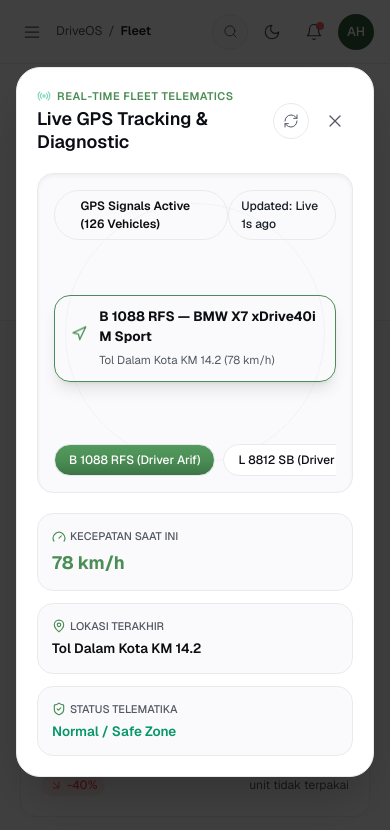
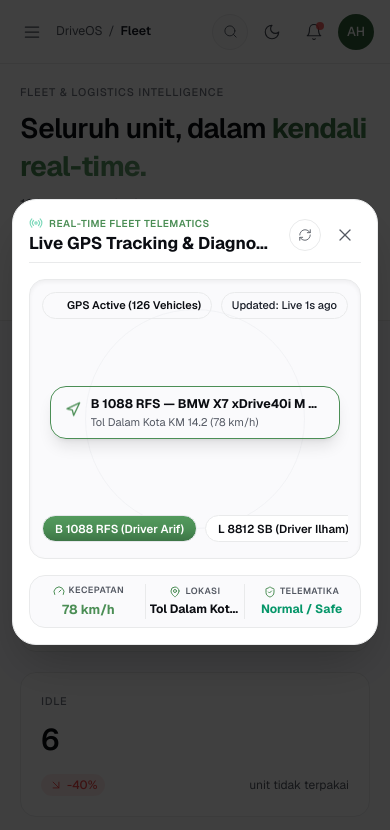
Before and after one commit to Nevad-dot/Vibe-Coding-DriveOS, a Next.js app in the folder apps/web/: page /fleet in a window 390 px wide. Both pictures are taken after a click on the button "Live Tracking". Shown: the top 830 px of the page. Built offline with nearby package versions, Linux system fonts and the light colour scheme.

Commit message:
fix: Overhaul LiveTrackingModal map layout and FleetTablePanel touch-scroll min-w-620px table for mobile viewports

```diff
--- a/apps/web/src/features/fleet/components/LiveTrackingModal.tsx
+++ b/apps/web/src/features/fleet/components/LiveTrackingModal.tsx
@@ -53,7 +53,7 @@ export const LiveTrackingModal: React.FC<LiveTrackingModalProps> = ({ isOpen, on
           animate={{ opacity: 1 }}
           exit={{ opacity: 0 }}
           transition={{ duration: 0.15 }}
-          className="fixed inset-0 z-[100] flex items-center justify-center p-4"
+          className="fixed inset-0 z-[100] flex items-center justify-center p-3 sm:p-4"
         >
           {/* Full Screen Dark Backdrop Overlay */}
           <div
@@ -68,33 +68,33 @@ export const LiveTrackingModal: React.FC<LiveTrackingModalProps> = ({ isOpen, on
             animate={{ opacity: 1, scale: 1, y: 0 }}
             exit={{ opacity: 0, scale: 0.95, y: 16 }}
             transition={{ type: "spring", stiffness: 380, damping: 28 }}
-            className="relative w-full max-w-[840px] max-h-[90vh] overflow-y-auto bg-surfaceLight-card border border-surfaceLight-border rounded-3xl shadow-2xl z-10 p-5 sm:p-7 flex flex-col gap-5"
+            className="relative w-full max-w-[800px] max-h-[90vh] overflow-y-auto bg-surfaceLight-card border border-surfaceLight-border rounded-3xl shadow-2xl z-10 p-4 sm:p-7 flex flex-col gap-4"
           >
             {/* Header */}
-            <div className="flex items-center justify-between">
-              <div>
-                <span className="text-[11px] font-semibold text-brand uppercase tracking-wider block mb-1 flex items-center gap-1.5">
-                  <Radio className="w-3.5 h-3.5 text-emerald-500 animate-pulse" />
+            <div className="flex items-center justify-between gap-3 pb-2 border-b border-surfaceLight-border">
+              <div className="min-w-0 flex-1">
+                <span className="text-[10px] sm:text-[11px] font-semibold text-brand uppercase tracking-wider block mb-0.5 flex items-center gap-1.5 truncate">
+                  <Radio className="w-3.5 h-3.5 text-emerald-500 animate-pulse shrink-0" />
                   REAL-TIME FLEET TELEMATICS
                 </span>
-                <h3 className="text-[18px] font-display font-semibold text-textGray-display leading-tight">
+                <h3 className="text-[17px] sm:text-[20px] font-display font-bold text-textGray-display leading-tight truncate">
                   Live GPS Tracking & Diagnostic
                 </h3>
               </div>
 
-              <div className="flex items-center gap-2">
+              <div className="flex items-center gap-2 shrink-0">
                 <button
                   type="button"
                   onClick={handleRefresh}
-                  className="w-9 h-9 rounded-full border border-surfaceLight-border flex items-center justify-center text-textGray-tertiary hover:text-textGray-display hover:bg-surfaceLight-pearl transition-colors cursor-pointer"
+                  className="w-8 h-8 rounded-full border border-surfaceLight-border flex items-center justify-center text-textGray-tertiary hover:text-textGray-display hover:bg-surfaceLight-pearl transition-colors cursor-pointer"
                   title="Refresh GPS Feed"
                 >
-                  <RefreshCw className={`w-4 h-4 ${isRefreshing ? "animate-spin text-brand" : ""}`} strokeWidth={1.5} />
+                  <RefreshCw className={`w-3.5 h-3.5 ${isRefreshing ? "animate-spin text-brand" : ""}`} strokeWidth={1.5} />
                 </button>
                 <button
                   type="button"
                   onClick={onClose}
-                  className="w-9 h-9 rounded-full flex items-center justify-center text-textGray-tertiary hover:text-textGray-display hover:bg-surfaceLight-pearl transition-colors cursor-pointer"
+                  className="w-8 h-8 rounded-full flex items-center justify-center text-textGray-tertiary hover:text-textGray-display hover:bg-surfaceLight-pearl transition-colors cursor-pointer"
                 >
                   <X className="w-5 h-5" strokeWidth={1.5} />
                 </button>
@@ -102,45 +102,45 @@ export const LiveTrackingModal: React.FC<LiveTrackingModalProps> = ({ isOpen, on
             </div>
 
             {/* Simulated Live GPS Map View */}
-            <div className="relative w-full h-[320px] rounded-2xl bg-surfaceLight-pearl border border-surfaceLight-border overflow-hidden flex flex-col justify-between p-4 shadow-inner">
+            <div className="relative w-full h-[280px] sm:h-[320px] rounded-2xl bg-surfaceLight-pearl border border-surfaceLight-border overflow-hidden flex flex-col justify-between p-3 sm:p-4 shadow-inner">
               {/* Top Bar inside Map */}
-              <div className="flex items-center justify-between z-10">
-                <div className="px-3 py-1.5 rounded-full bg-surfaceLight-card/90 border border-surfaceLight-border text-[12px] font-semibold text-textGray-display backdrop-blur-xs shadow-xs flex items-center gap-2">
+              <div className="flex flex-wrap items-center justify-between gap-2 z-10">
+                <div className="px-2.5 py-1 rounded-full bg-surfaceLight-card/90 border border-surfaceLight-border text-[11px] font-semibold text-textGray-display backdrop-blur-xs shadow-xs flex items-center gap-1.5 whitespace-nowrap">
                   <span className="w-2 h-2 rounded-full bg-emerald-500 animate-ping" />
-                  <span>GPS Signals Active (126 Vehicles)</span>
+                  <span>GPS Active (126 Vehicles)</span>
                 </div>
-                <div className="px-3 py-1.5 rounded-full bg-surfaceLight-card/90 border border-surfaceLight-border text-[12px] font-medium text-textGray-primary backdrop-blur-xs">
+                <div className="px-2.5 py-1 rounded-full bg-surfaceLight-card/90 border border-surfaceLight-border text-[11px] font-medium text-textGray-primary backdrop-blur-xs whitespace-nowrap">
                   Updated: Live 1s ago
                 </div>
               </div>
 
               {/* Map Visual Simulation Overlay */}
               <div className="absolute inset-0 flex items-center justify-center pointer-events-none opacity-40">
-                <div className="w-[420px] h-[420px] rounded-full border border-brand/20 animate-ping" />
-                <div className="absolute w-[260px] h-[260px] rounded-full border border-brand/40" />
+                <div className="w-[360px] h-[360px] rounded-full border border-brand/20 animate-ping" />
+                <div className="absolute w-[220px] h-[220px] rounded-full border border-brand/40" />
               </div>
 
               {/* Center Vehicle Location Badge */}
-              <div className="relative z-10 self-center bg-surfaceLight-card/95 border border-[#4B8E55] px-4 py-2.5 rounded-2xl shadow-lg flex items-center gap-3 backdrop-blur-xs">
-                <Navigation className="w-5 h-5 text-brand transform rotate-45 animate-bounce" />
-                <div>
-                  <span className="text-[13.5px] font-bold text-textGray-display block">
+              <div className="relative z-10 self-center max-w-[95%] bg-surfaceLight-card/95 border border-[#4B8E55] px-3.5 py-2 rounded-2xl shadow-lg flex items-center gap-2.5 backdrop-blur-xs text-left">
+                <Navigation className="w-4 h-4 text-brand transform rotate-45 animate-bounce shrink-0" />
+                <div className="min-w-0 flex-1">
+                  <span className="text-[12.5px] sm:text-[13.5px] font-bold text-textGray-display block truncate">
                     {selectedUnit.plate} — {selectedUnit.model}
                   </span>
-                  <span className="text-[11.5px] text-textGray-tertiary">
+                  <span className="text-[11px] text-textGray-tertiary block truncate">
                     {selectedUnit.location} ({selectedUnit.speed})
                   </span>
                 </div>
               </div>
 
               {/* Bottom Unit Switcher Bar */}
-              <div className="flex items-center gap-2 overflow-x-auto z-10 pt-2">
+              <div className="flex items-center gap-2 overflow-x-auto no-scrollbar z-10 pt-2 pb-1 max-w-full">
                 {ACTIVE_TRACKING_UNITS.map((unit) => (
                   <button
                     key={unit.plate}
                     type="button"
                     onClick={() => setSelectedUnit(unit)}
-                    className={`px-3.5 py-1.5 rounded-full text-[12px] font-medium transition-all cursor-pointer whitespace-nowrap border ${
+                    className={`px-3 py-1 rounded-full text-[11.5px] font-semibold transition-all cursor-pointer whitespace-nowrap border shrink-0 ${
                       selectedUnit.plate === unit.plate
                         ? "bg-green-gradient-pill text-white shadow-xs"
                         : "bg-surfaceLight-card border-surfaceLight-border text-textGray-display hover:border-brand"
@@ -152,27 +152,27 @@ export const LiveTrackingModal: React.FC<LiveTrackingModalProps> = ({ isOpen, on
               </div>
             </div>
 
-            {/* Selected Unit Telematics Details */}
-            <div className="grid grid-cols-1 sm:grid-cols-3 gap-3">
-              <div className="p-3.5 rounded-2xl bg-surfaceLight-pearl border border-surfaceLight-border flex flex-col gap-1">
-                <span className="text-[11px] font-medium text-textGray-tertiary uppercase flex items-center gap-1">
-                  <Gauge className="w-3.5 h-3.5 text-brand" /> KECEPATAN SAAT INI
+            {/* Selected Unit Telematics Details Compact 3-Column Horizontal Grid */}
+            <div className="grid grid-cols-3 gap-1.5 sm:gap-2.5 text-center bg-surfaceLight-pearl border border-surfaceLight-border p-2 sm:p-3 rounded-2xl">
+              <div className="flex flex-col gap-0.5 items-center justify-center min-w-0">
+                <span className="text-[9px] sm:text-[10px] text-textGray-tertiary font-semibold uppercase tracking-wider flex items-center gap-1 truncate">
+                  <Gauge className="w-3 h-3 text-brand shrink-0" /> KECEPATAN
                 </span>
-                <span className="text-[18px] font-bold text-brand">{selectedUnit.speed}</span>
+                <span className="text-[13px] sm:text-[16px] font-bold text-brand truncate w-full">{selectedUnit.speed}</span>
               </div>
 
-              <div className="p-3.5 rounded-2xl bg-surfaceLight-pearl border border-surfaceLight-border flex flex-col gap-1">
-                <span className="text-[11px] font-medium text-textGray-tertiary uppercase flex items-center gap-1">
-                  <MapPin className="w-3.5 h-3.5 text-brand" /> LOKASI TERAKHIR
+              <div className="flex flex-col gap-0.5 items-center justify-center min-w-0 border-x border-surfaceLight-border px-1">
+                <span className="text-[9px] sm:text-[10px] text-textGray-tertiary font-semibold uppercase tracking-wider flex items-center gap-1 truncate">
+                  <MapPin className="w-3 h-3 text-brand shrink-0" /> LOKASI
                 </span>
-                <span className="text-[13.5px] font-semibold text-textGray-display truncate">{selectedUnit.location}</span>
+                <span className="text-[12px] sm:text-[13.5px] font-bold text-textGray-display truncate w-full">{selectedUnit.location}</span>
               </div>
 
-              <div className="p-3.5 rounded-2xl bg-surfaceLight-pearl border border-surfaceLight-border flex flex-col gap-1">
-                <span className="text-[11px] font-medium text-textGray-tertiary uppercase flex items-center gap-1">
-                  <ShieldCheck className="w-3.5 h-3.5 text-brand" /> STATUS TELEMATIKA
+              <div className="flex flex-col gap-0.5 items-center justify-center min-w-0">
+                <span className="text-[9px] sm:text-[10px] text-textGray-tertiary font-semibold uppercase tracking-wider flex items-center gap-1 truncate">
+                  <ShieldCheck className="w-3 h-3 text-brand shrink-0" /> TELEMATIKA
                 </span>
-                <span className="text-[13.5px] font-semibold text-emerald-600">Normal / Safe Zone</span>
+                <span className="text-[12px] sm:text-[13.5px] font-bold text-emerald-600 truncate w-full">Normal / Safe</span>
               </div>
             </div>
           </motion.div>
```
Also changed, not shown: apps/web/src/features/fleet/components/FleetTablePanel.tsx (+25 -25 lines), 1 other file (tests, documents, lock files or other folders).
